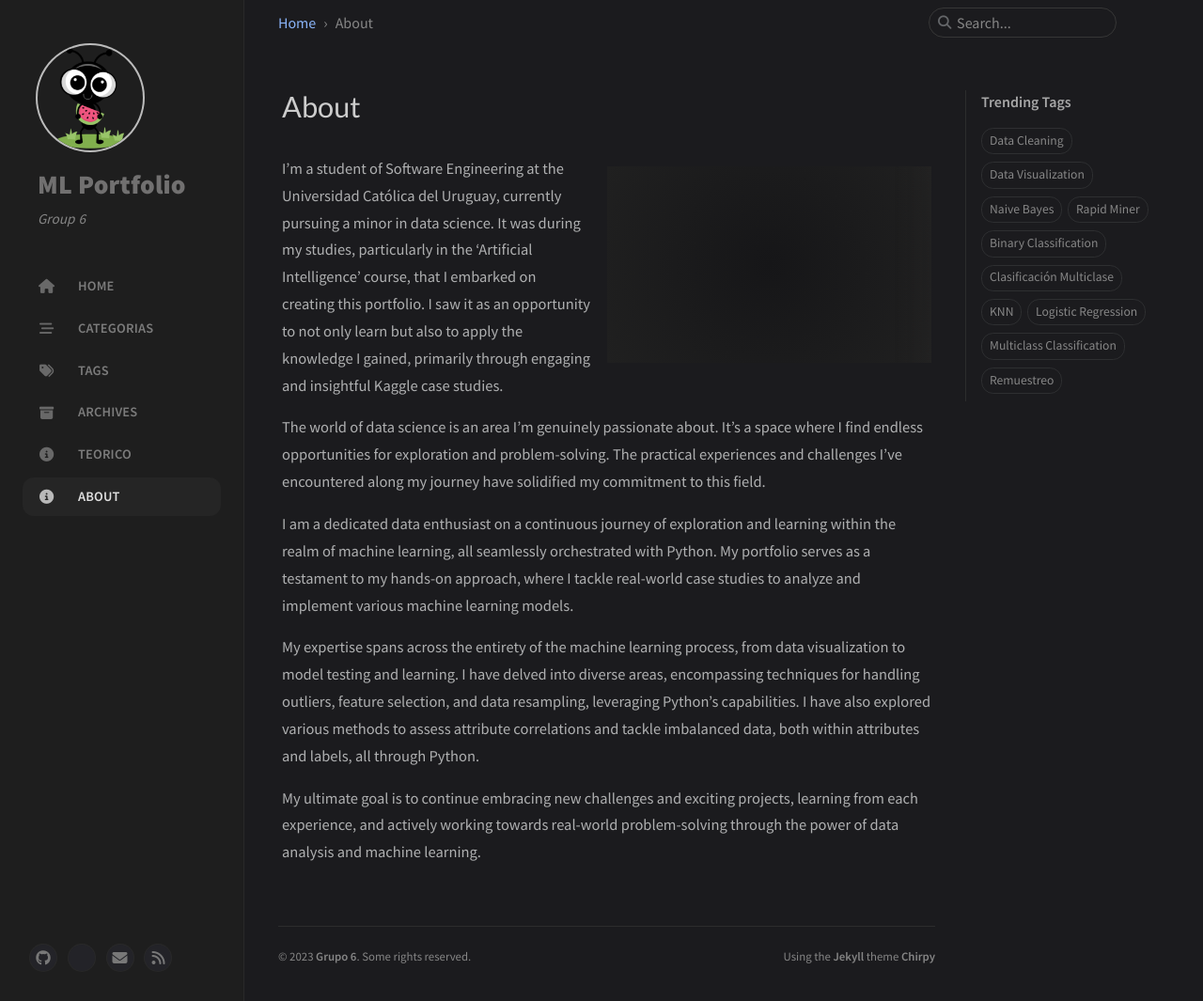
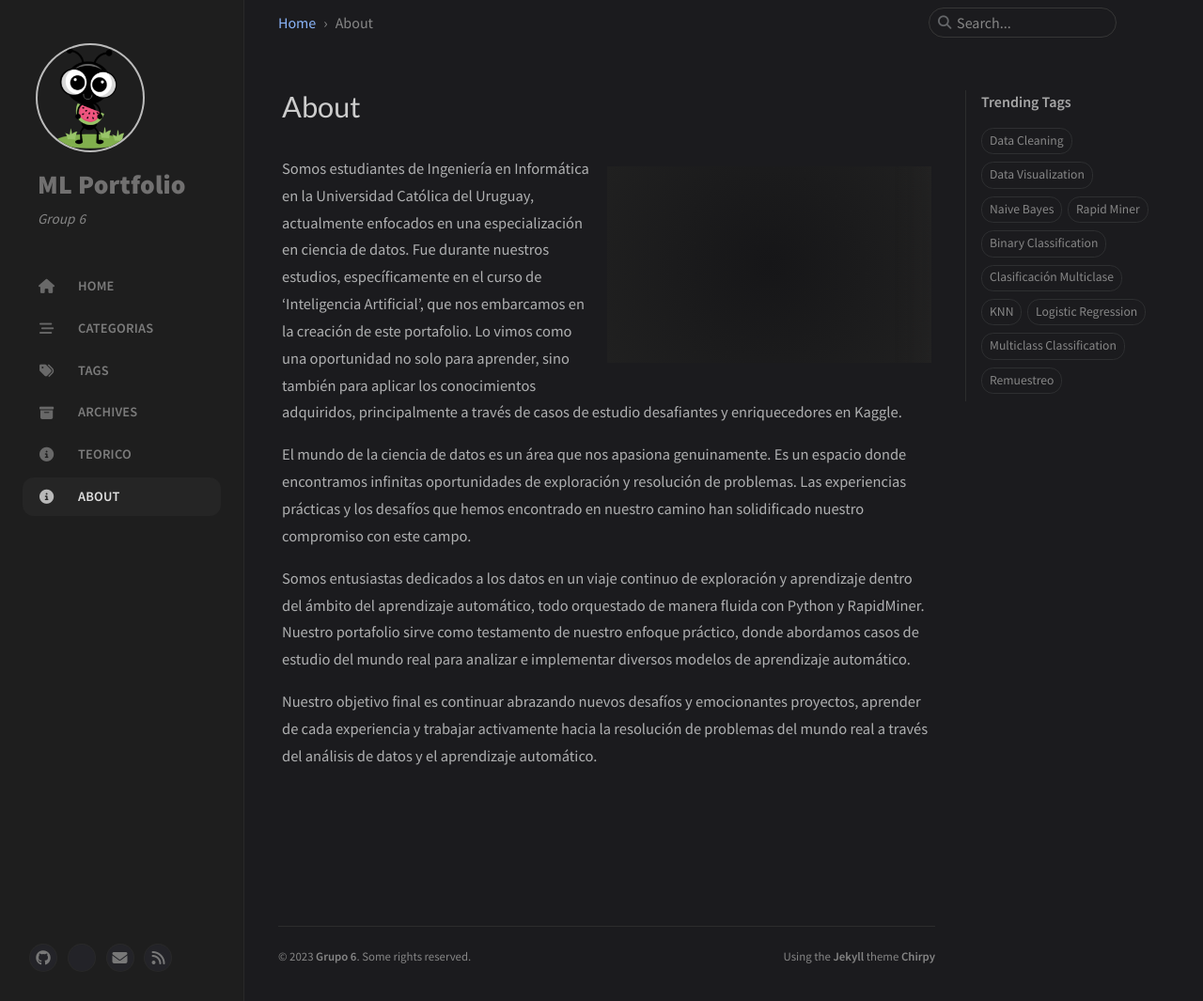
Before and after one commit to grupo6IA/grupo6IA.github.io, a Jekyll site: the page built from _tabs/about.md, in a window 1280 px wide and 1065 px high. Shown: the whole window at 94% size. Built offline with Jekyll 4.4.1, drawn with Linux system fonts in a browser that asks for light colours; cached includes are drawn as plain includes; comment, search, counter and statistics services are not loaded.

Commit message:
acerca de

```diff
--- a/_tabs/about.md
+++ b/_tabs/about.md
@@ -8,13 +8,10 @@ order: 5
 ![AboutBig](/assets/img/favicons/mlgod.jpg){: width="972" height="589" .w-50 .right}
 
 
-I'm a student of Software Engineering at the Universidad Católica del Uruguay, currently pursuing a minor in data science. It was during my studies, particularly in the 'Artificial Intelligence' course, that I embarked on creating this portfolio. I saw it as an opportunity to not only learn but also to apply the knowledge I gained, primarily through engaging and insightful Kaggle case studies.
+Somos estudiantes de Ingeniería en Informática en la Universidad Católica del Uruguay, actualmente enfocados en una especialización en ciencia de datos. Fue durante nuestros estudios, específicamente en el curso de 'Inteligencia Artificial', que nos embarcamos en la creación de este portafolio. Lo vimos como una oportunidad no solo para aprender, sino también para aplicar los conocimientos adquiridos, principalmente a través de casos de estudio desafiantes y enriquecedores en Kaggle.
 
-The world of data science is an area I'm genuinely passionate about. It's a space where I find endless opportunities for exploration and problem-solving. The practical experiences and challenges I've encountered along my journey have solidified my commitment to this field.
+El mundo de la ciencia de datos es un área que nos apasiona genuinamente. Es un espacio donde encontramos infinitas oportunidades de exploración y resolución de problemas. Las experiencias prácticas y los desafíos que hemos encontrado en nuestro camino han solidificado nuestro compromiso con este campo.
 
+Somos entusiastas dedicados a los datos en un viaje continuo de exploración y aprendizaje dentro del ámbito del aprendizaje automático, todo orquestado de manera fluida con Python y RapidMiner. Nuestro portafolio sirve como testamento de nuestro enfoque práctico, donde abordamos casos de estudio del mundo real para analizar e implementar diversos modelos de aprendizaje automático.
 
-I am a dedicated data enthusiast on a continuous journey of exploration and learning within the realm of machine learning, all seamlessly orchestrated with Python. My portfolio serves as a testament to my hands-on approach, where I tackle real-world case studies to analyze and implement various machine learning models.
-
-My expertise spans across the entirety of the machine learning process, from data visualization to model testing and learning. I have delved into diverse areas, encompassing techniques for handling outliers, feature selection, and data resampling, leveraging Python's capabilities. I have also explored various methods to assess attribute correlations and tackle imbalanced data, both within attributes and labels, all through Python.
-
-My ultimate goal is to continue embracing new challenges and exciting projects, learning from each experience, and actively working towards real-world problem-solving through the power of data analysis and machine learning.
+Nuestro objetivo final es continuar abrazando nuevos desafíos y emocionantes proyectos, aprender de cada experiencia y trabajar activamente hacia la resolución de problemas del mundo real a través del análisis de datos y el aprendizaje automático.
```
